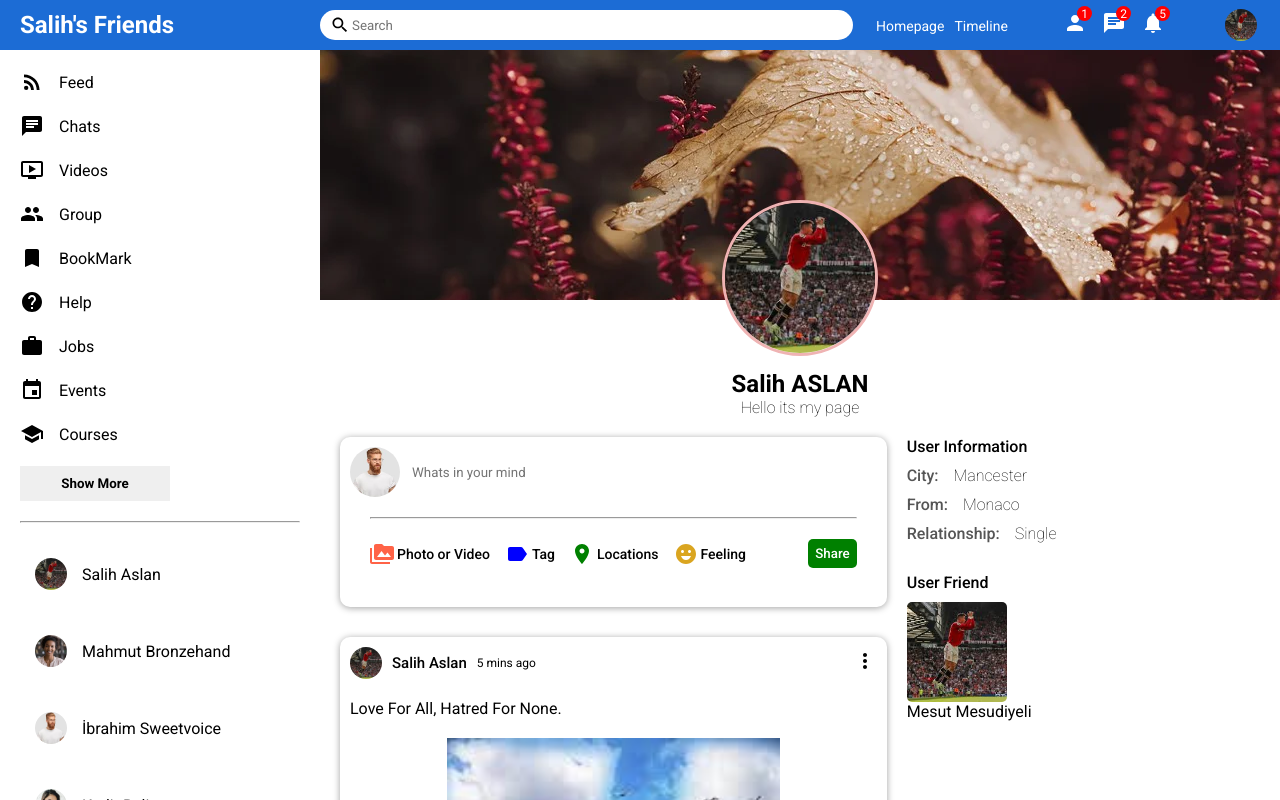
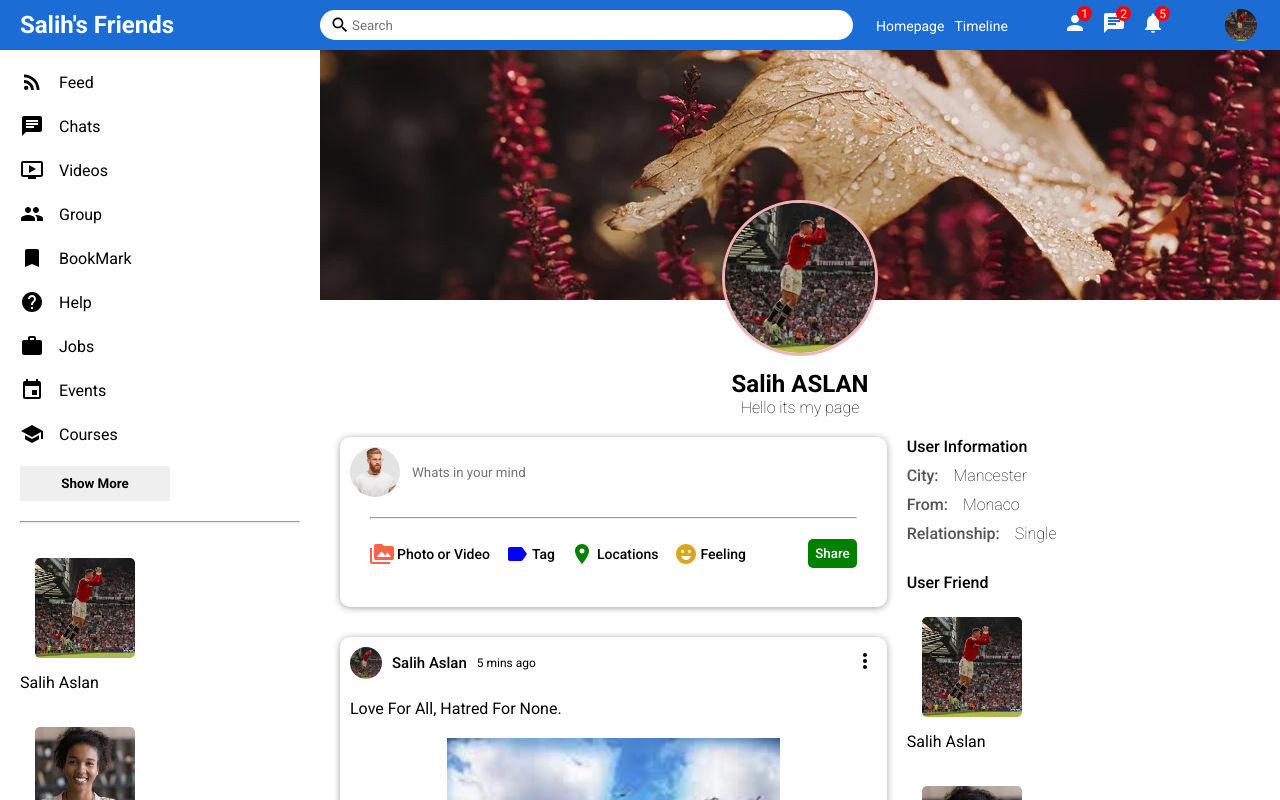
Before and after one commit to muhammetsalihaslan/SocialMediaApp, a React (Create React App) app in the folder socialmediapp/: page / in a window 1280 px wide. Shown: the top 800 px of the page. Built offline with nearby package versions, Linux system fonts and the light colour scheme.

Commit message:
closefriend

```diff
--- a/socialmediapp/src/components/closefriends/Closefriend.jsx
+++ b/socialmediapp/src/components/closefriends/Closefriend.jsx
@@ -3,10 +3,15 @@ import "./closefriend.css";
 
 const Closefriend = ({user}) => {
   return (
-     <li className="sidebarFriend">
+     <li className="sidebarFriends">
+
+       <div className="sidebarFriend">
 
         <img className="sidebarFriendImg" src={user.profilePicture} alt="" />
         <span className="sidebarFriendName">{user.username}</span>
+
+       </div>
+
 
      </li>
   )
--- a/socialmediapp/src/components/closefriends/closefriend.css
+++ b/socialmediapp/src/components/closefriends/closefriend.css
@@ -1,13 +1,23 @@
+.sidebarFriends{
+    display: flex;
+    flex-wrap: wrap;
+    justify-content:space-between;
+}
+
+
+
+
 .sidebarFriend {
-    display: flex;
-    align-items: center;
-    margin-bottom: 15px;
+   display: flex;
+   flex-direction: column;
+   margin-bottom: 20px;
+   cursor: pointer;
 }
 
 .sidebarFriendImg {
-    width: 32px;
-    height: 32px;
-    border-radius: 50%;
+    width: 100px;
+    height: 100px;
+    border-radius: 5%;
     object-fit: cover;
     margin: 15px;
 
--- a/socialmediapp/src/components/rightbar/Rightbar.jsx
+++ b/socialmediapp/src/components/rightbar/Rightbar.jsx
@@ -1,6 +1,7 @@
 import "./rightbar.css"
 import { Users } from "../../data"
 import Online from "../online/Online";
+import Closefriend from '../closefriends/Closefriend'
 
 
 const Rightbar = ({profile}) => {
@@ -53,8 +54,9 @@ const Rightbar = ({profile}) => {
             <h4 className="rightbarTitle">User Friend</h4>
             <div className="rightbarFollowings">
                 <div className="rightbarFollowing">
-                    <img src="assets/person/1.jpeg" alt="" className="rightbarFollowingImg" />
-                    <span className="rightbarFollowingName">Mesut Mesudiyeli</span>
+                    {Users.map(u => (
+                            <Closefriend key={u.id} user={u}/>
+                        ))}
                 </div>
             </div>
             </>
@@ -63,6 +65,7 @@ const Rightbar = ({profile}) => {
     return(
         <div className="rightbar">
             <div className="rightbarWrapper">
+
                <ProfileRightbar/>
             </div>
 
```
